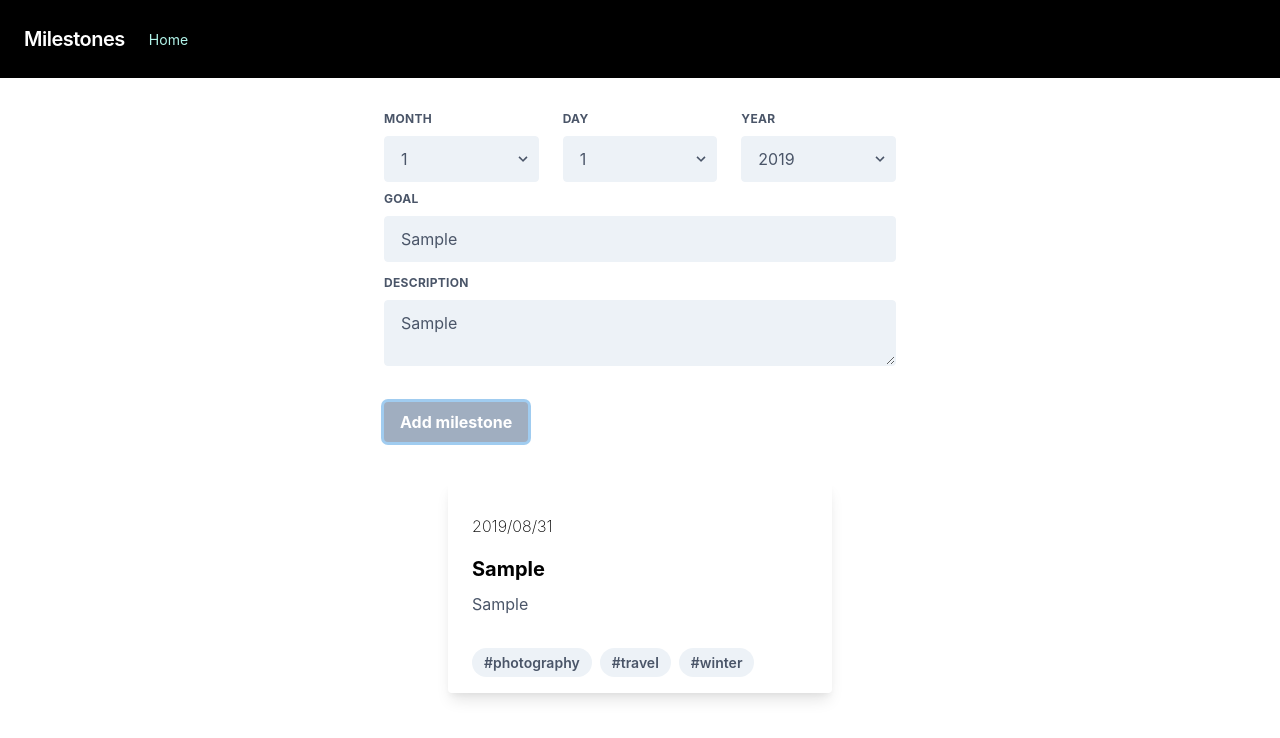
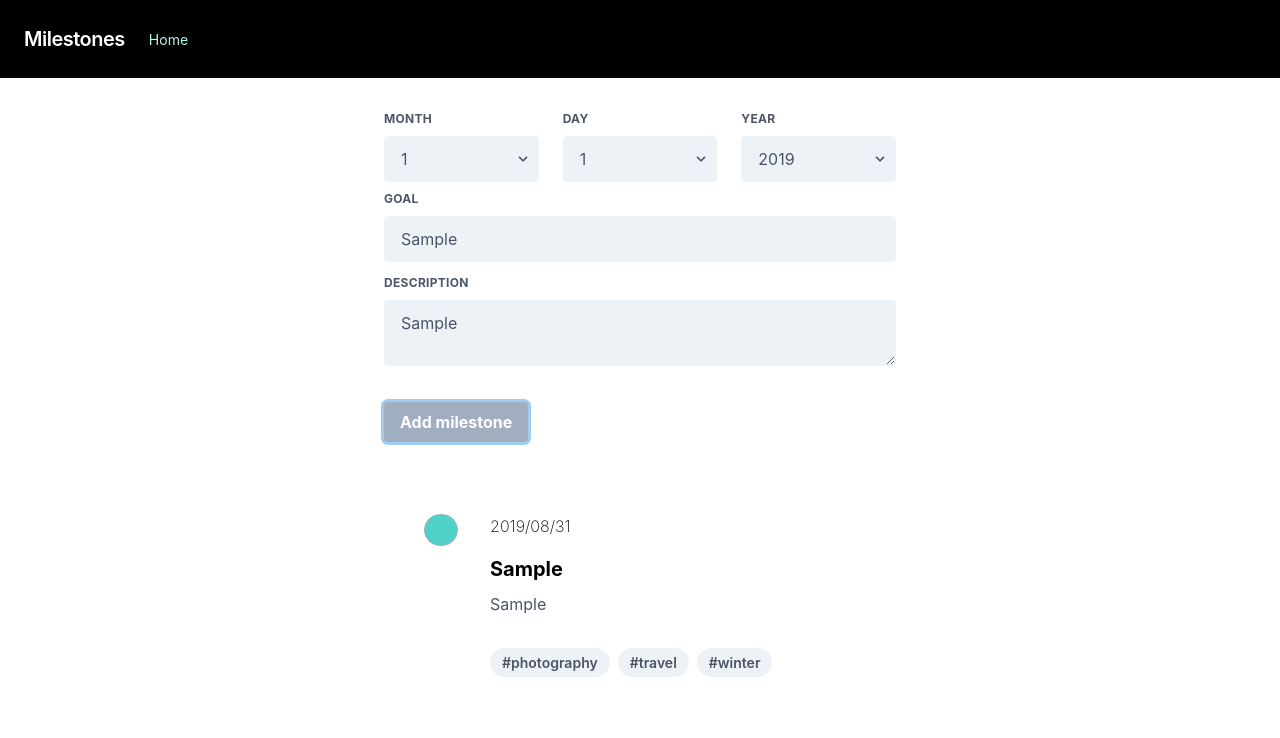
Before and after one commit to Nwillia3/milestones, a React (Create React App) app: page / in a window 1280 px wide. Both pictures are taken after typing "Sample", "Sample" into the empty fields and a click on the button "Add milestone". Shown: the top 738 px of the page. Built offline with nearby package versions, Linux system fonts and the light colour scheme.

Commit message:
add milestones with filled circles

```diff
--- a/package.json
+++ b/package.json
@@ -4,6 +4,7 @@
   "private": true,
   "dependencies": {
     "autoprefixer": "^9.6.1",
+    "classnames": "^2.2.6",
     "moment": "^2.24.0",
     "postcss-cli": "^6.1.3",
     "react": "^16.9.0",
--- a/src/component/Home.js
+++ b/src/component/Home.js
@@ -2,11 +2,10 @@ import React, { useState } from "react";
 import uuid from "uuid/v1";
 import Moment from "react-moment";
 import { getMileStones, addMileStone } from "../data/milestones";
+import classNames from "classnames"
 
 function Home() {
   const [data, setData] = useState(getMileStones());
-
-  const [toggleData, setToggleData] = useState(true);
 
   const [formData, setFormData] = useState({
     id: `${uuid()} + ${Math.random()}`,
@@ -27,23 +26,18 @@ function Home() {
     setData(getMileStones());
   };
 
-  // get a sort by date
-  const sortByDate = () => {
-    let mileStones = data;
-
-    toggleData
-      ? (mileStones = data.sort((a, b) => (a.date < b.date ? 1 : -1)))
-      : (mileStones = data.sort((a, b) => (a.date > b.date ? 1 : -1)));
-    setToggleData(!toggleData);
-  };
-
-
-  if (data === null || data === undefined || !data) {
-    displayData = [];
-  }
+  let circleStatus = classNames({
+    'bg-teal-400': true
+  })
 
   let displayData = data.map(milestone => (
-    <div key={milestone.title} class="max-w-sm mx-auto my-10 rounded overflow-hidden shadow-lg">
+      <div
+        key={milestone.description}
+        class="flex max-w-md mx-auto my-10 rounded overflow-hidden">
+
+        <div
+          class={`px-4 mx-2 mt-8 rounded-full h-8 w-8 border border-gray-500 ${circleStatus}`}></div>
+        <div>
           <div class="px-6 py-4">
             <div class="py-4 font-thin">
               <Moment format="YYYY/MM/DD">{milestone.date}</Moment>
@@ -61,8 +55,15 @@ function Home() {
             <span class="inline-block bg-gray-200 rounded-full px-3 py-1 text-sm font-semibold text-gray-700 mr-2">#travel</span>
             <span class="inline-block bg-gray-200 rounded-full px-3 py-1 text-sm font-semibold text-gray-700">#winter</span>
           </div>
+
         </div>
+
+      </div>
+
+
   ));
+
+  displayData = displayData.reverse()
 
   return (
     <div>
```
Also changed, not shown: 1 other file (tests, documents, lock files or other folders). Lines whose indentation alone changed are shown as unchanged.
